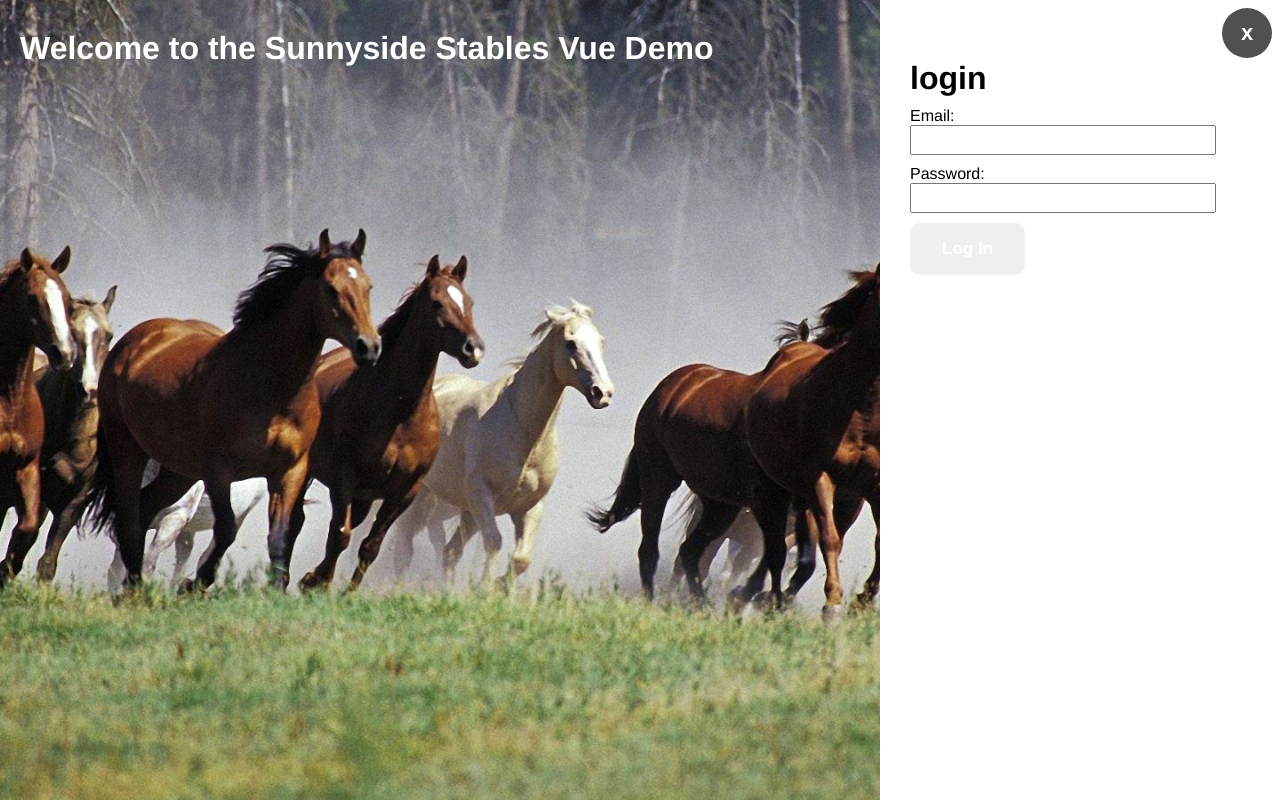
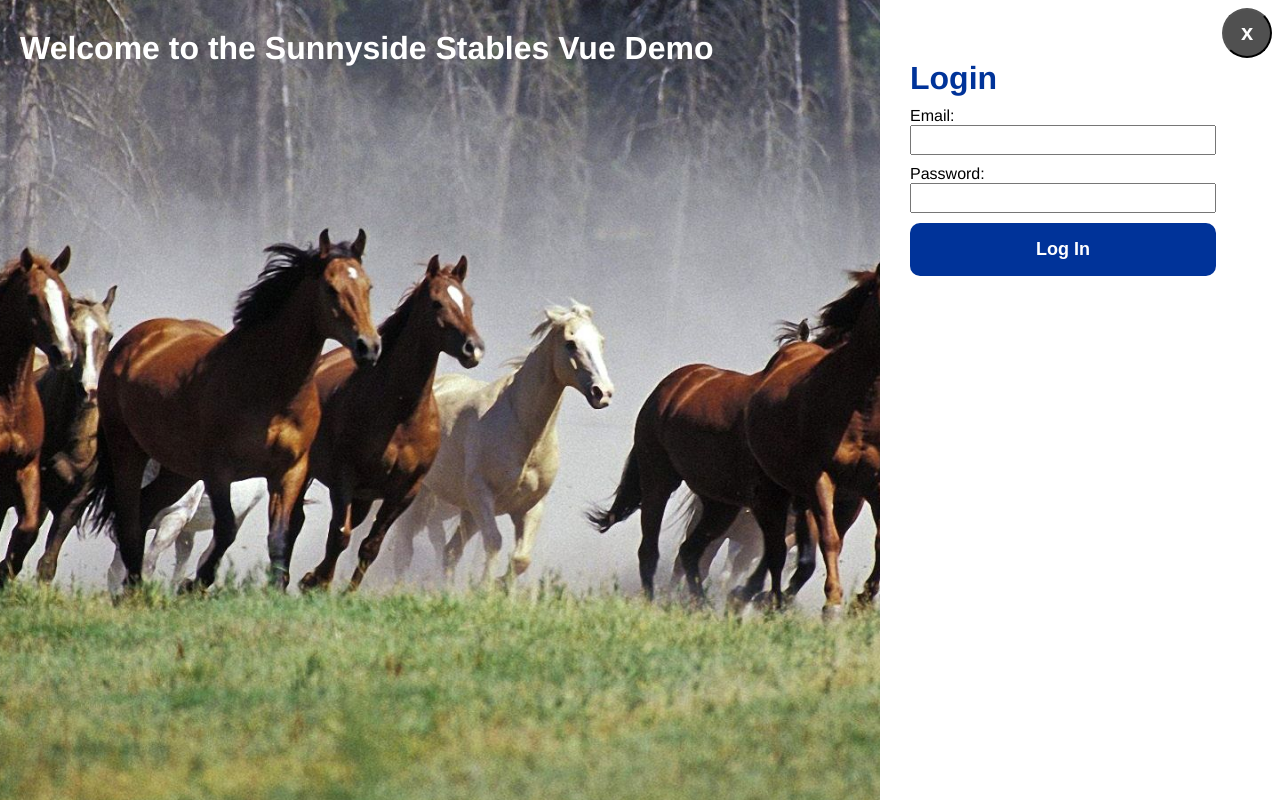
Before and after one commit to marianneporter/sunnysidestablesvue, a Vue app: page / in a window 1280 px wide. Both pictures are taken after a click on the button "Login". Built offline with nearby package versions, Linux system fonts and the light colour scheme.

Commit message:
Addition of horsecard component and basic functionality of displaying list of horses

```diff
--- a/src/assets/global.scss
+++ b/src/assets/global.scss
@@ -14,15 +14,17 @@ $primary:  #003399;
 $primaryHighlight: #335cad;
 $accent:  #e600ac;
 $secondary: #505050;
+$success: #28a428;
 
 .btn {
     display: block;
-    padding: 16px 32px;
+    padding: 16px 24px;
+    min-width: 100px;
     border: none;
     border-radius: 10px;
     box-shadow: 1px 1px 1px #fff;
     font-weight: 700;
-    font-size: 17px;
+    font-size: 16px;
     color: white;
 
     a {
@@ -31,7 +33,15 @@ $secondary: #505050;
 }
 
 .btn-primary {
+    background-color: $primary;
+}
+
+.btn-accent {
     background-color: $accent;
+}
+
+.btn-success {
+    background-color: $success;
 }
 
 .btn-secondary {
@@ -40,8 +50,22 @@ $secondary: #505050;
 
 .btn-round {
     border-radius: 50%;
+    font-weight:700;
+    color: white;
     height: 50px;
     width: 50px;
     padding: 0;
     font-size: 22px;
 }
+
+.btn-full {
+    display: block;
+    width: 90%;
+    border: none;
+    border-radius: 10px;
+    box-shadow: 1px 1px 1px #fff;
+    font-weight: 700;
+    font-size: 16px;
+    color: white;
+    padding: 16px 0;
+}
--- a/src/components/HorseCard.vue
+++ b/src/components/HorseCard.vue
@@ -1,15 +1,63 @@
 <template>
     <div class="horse-card">
+        <h3>{{ horse.name }}</h3>
+        <h6>Owned by:
+            <span v-for="(owner, index) in horse.owners"
+                  :key="owner.id"
+                  v-text="getFullOwnerName(owner, index)">
+            </span>
+        </h6>
+        <img :src="horse.imageUrl" :alt="altMessage">
+        <div class="btn-area">
+            <button class="btn btn-success">Edit</button>
+            <button class="btn btn-primary">Details</button>
+        </div>
+
 
     </div>
 </template>
 
-<script>
-    export default {
+<script setup>
+    import { computed } from 'vue'
 
+    const props = defineProps({
+        horse: Object,
+    });
+
+    const horse = { ...props.horse };
+
+    const getFullOwnerName = (owner, index) => {
+        let name = `${owner.firstName} ${owner.lastName}`
+        if ((index + 2) < horse.owners.length) {
+            name += ", "
+        } else if (index + 2 === horse.owners.length) {
+            name += ' and '
+        }
+        return name;
     }
+
+    const altMessage = computed(() => `photo of ${horse.name} is not available`)
+
 </script>
 
 <style lang="scss" scoped>
+    .horse-card {
+        height: 425px;
+        width: 350px;
+        border: 1px solid black;
+        padding: 20px 10px;
+    }
+    img {
+        display: block;
+        max-width: 320px;
+        height: auto;
+        margin-top: 20px;
+    }
+
+    .btn-area {
+        margin-top: 20px;
+        display: flex;
+        justify-content: space-around;
+    }
 
 </style>
--- a/src/components/Login.vue
+++ b/src/components/Login.vue
@@ -1,11 +1,11 @@
 <template>
     <div class="form-container">
         <div class="close-btn">
-            <button class="btn btn-secondary btn-round"
+            <button class="btn-secondary btn-round"
                     @click="closeSlider()">x</button>
         </div>
-        <form @submit.prevent="handleSubmit">
-            <h1>login</h1>
+        <form @submit.prevent="attemptLogin()">
+            <h1>Login</h1>
             <div class="form-element">
                 <label>Email:</label>
                 <input type="email"  v-model="userCreds.email">
@@ -15,7 +15,7 @@
                 <input type="password" v-model="userCreds.password">
             </div>
             <div class="form-element">
-                <button class="btn login-btn" @click="attemptLogin()">Log In</button>
+                <button type="submit" class="btn-full btn-primary login-btn">Log In</button>
             </div>
         </form>
     </div>
@@ -34,9 +34,12 @@
     const userInfo = reactive({})
 
     const attemptLogin = async ()=> {
+        console.log('in attempt login');
         let loginResult = await login()
         emit('loginSuccess')
     }
+
+
 
     const closeSlider = () => emit('closeSlider')
 
@@ -49,14 +52,25 @@
     .form-container {
 
         position: relative;
+
         .close-btn {
             position: absolute;
             top: 8px;
             right: 8px;
         }
+
+        h1 {
+            color: $primary;
+        }
+
+        input {
+            padding-left: 5px;
+        }
+
+
     }
 
-    @media screen and (max-width: 991px) {
+    @media screen and (max-width: 992px) {
         .form-container {
             margin-top: 20px;
             width: 95vw;
@@ -80,15 +94,15 @@
                         border: 1px solid $secondary;
                         font-size: 18px;
                     }
+                }
 
                 .login-btn {
-                        margin-top: 30px;
-                        font-size: 24px;
-                        background-color: $accent;
-                        color: white;
-                        padding-bottom: 40px;
+                    margin-top: 30px;
+                    font-size: 24px;
 
-                    }
+                    color: white;
+                    padding-bottom: 40px;
+
                 }
             }
         }
@@ -116,8 +130,15 @@
                     input {
                         width: 90%;
                         height: 30px;
+                    }
+                }
 
-                    }
+                .login-btn {
+                    margin-top: 40px;
+                    font-size: 18px;
+
+                    color: white;
+
                 }
             }
         }
--- a/src/components/Nav.vue
+++ b/src/components/Nav.vue
@@ -1,7 +1,7 @@
 <template>
      <nav class="navbar" >
          <div class="site-name"><font-awesome-icon icon="fa-solid fa-horse fa-lg" />&nbsp; Sunnyside Stables</div>
-         <a href="#" class="navbar-toggle" id="tibbles" @click="toggle()">
+         <a href="#" class="navbar-toggle"  @click="toggle()">
              <span><font-awesome-icon icon="fa-solid fa-bars" /></span>
          </a>
          <div class="nav-links" :class="{active: toggleNav}">
@@ -24,7 +24,6 @@
             </ul>
         </div>
     </nav>
-    {{ toggleNav }}
 </template>
 
 <script setup>
--- a/src/composables/useDB.js
+++ b/src/composables/useDB.js
@@ -5,16 +5,15 @@ export default function useDB() {
     const horses = ref([])
     const loading = ref(true);
 
-    async function fetchHorses() {
+    const fetchHorses = async () => {
 
-        horses.value = await fetch(baseURL)
-                            .then(response => response.json())
-                            .catch(err => console.log(err))
-                            .then((data) => {
-                                 horses.value = data.horses
-                                 loading.value=false
+            const response = await fetch(baseURL + `?pageIndex=0&pageSize=30`)
+                              .catch(err => console.log(err))
+            const data = await response.json()
+            horses.value = data.horses;
+            loading.value=false
+            return horses.value
 
-                            })
     }
 
     return { horses, fetchHorses, loading}
--- a/src/views/LandingPage.vue
+++ b/src/views/LandingPage.vue
@@ -3,7 +3,7 @@
         <header>
             <div class="main-content">
                 <h1 >Welcome to the Sunnyside Stables Vue Demo</h1>
-                <button class="btn btn-primary"
+                <button class="btn btn-accent"
                         @click="startLogin()">
                     Login
                 </button>
--- a/src/views/horseList/ListPage.vue
+++ b/src/views/horseList/ListPage.vue
@@ -1,24 +1,34 @@
 <template>
+    <h1>welcome to the horse list</h1>
 
-    <h1>welcome to the horse list</h1>
     <div v-if="loading">Loading.......</div>
     <div v-else>
-        length{{horses.length}}
-        <div v-for="horse in horses" :key="horse.id">
-            name: {{ horse.name }}
+        <div class="horse-cards">
+
+            <div v-for="horse in horses" :key="horse.id">
+                <HorseCard :horse="horse" />
+            </div>
         </div>
     </div>
 </template>
 
 <script setup>
  import useDB from "@/composables/useDB.js"
- const { horses, fetchHorses, loading } = useDB();
+ import HorseCard from '@/components/HorseCard.vue'
+ import { watch } from 'vue'
+
+ const {horses, fetchHorses, loading } = useDB();
 
  fetchHorses()
-
 
 </script>
 
 <style lang="scss" scoped>
+    .horse-cards {
+        display: flex;
+        flex-wrap: wrap;
+        gap: 40px;
+        max-width: 1200px;
+    }
 
 </style>
```
